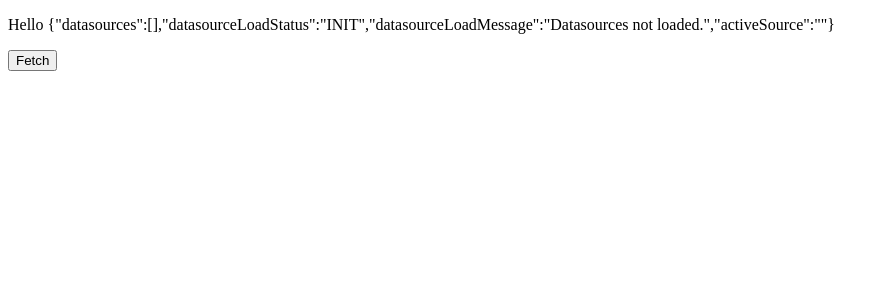
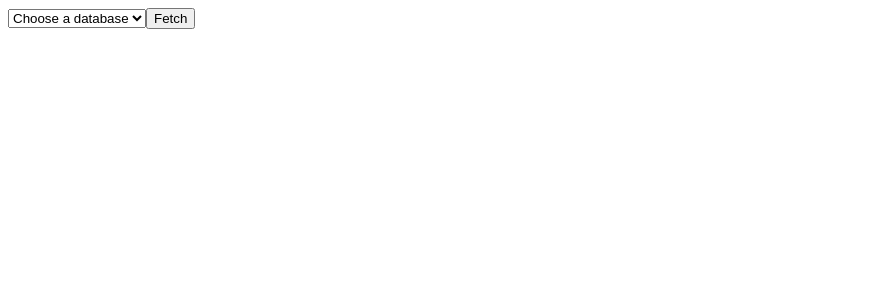
Before and after one commit to arvind0598/x-client-revamp, a React (Vite) app: page / in a window 1280 px wide. Shown: the top 300 px of the page, without its empty margins (0-889 px from the left). Built offline with nearby package versions, Linux system fonts and the light colour scheme.

Commit message:
can now choose active database

```diff
--- a/src/components/app/app.tsx
+++ b/src/components/app/app.tsx
@@ -1,33 +1,11 @@
 import React, { ReactElement } from 'react';
 import { connect } from 'react-redux';
-import { StoreType } from '../../models/app/store';
-import { apiDatabaseFetch } from '../../store/api/database/dispatchers';
+import Sidebar from '../sidebar/sidebar';
 
-type StoreProps = {
-  name: string;
-};
-
-type DispatchProps = {
-  clickHandler: Function;
-}
-
-type Props = StoreProps & DispatchProps;
-
-const AppComponent = ({ name, clickHandler }: Props): ReactElement => (
-  <div>
-    <p>Hello { name }</p>
-    <button type="button" onClick={(): void => clickHandler()}> Fetch </button>
-  </div>
+const AppComponent = (): ReactElement => (
+  <Sidebar />
 );
 
-const mapStateToProps = ({ datasourceData }: StoreType): StoreProps => ({
-  name: JSON.stringify(datasourceData),
-});
-
-const mapDispatchToProps = (dispatch) => ({
-  clickHandler: () => dispatch(apiDatabaseFetch()),
-});
-
-const App = connect(mapStateToProps, mapDispatchToProps)(AppComponent);
+const App = connect(null, null)(AppComponent);
 
 export default App;
--- /dev/null
+++ b/src/components/sidebar/sidebar.tsx
@@ -0,0 +1,55 @@
+import React, { ReactElement, useState } from 'react';
+import { connect } from 'react-redux';
+import { StoreType } from '../../models/app/store';
+import { apiDatabaseChoose } from '../../store/api/database/dispatchers';
+
+type StoreProps = {
+  datasources: string[];
+};
+
+type DispatchProps = {
+  clickHandler: Function;
+}
+
+type Props = StoreProps & DispatchProps;
+
+const createOption = (option: string, index: number): ReactElement => (
+  <option key={index} value={option}>{ option }</option>
+);
+
+const SidebarComponent = ({ datasources, clickHandler }: Props): ReactElement => {
+  const [datasource, setDatasource] = useState('');
+
+  const changeHandler = (event: React.ChangeEvent<HTMLSelectElement>): void => {
+    const selectedSource = event.target.value;
+    setDatasource(selectedSource);
+  };
+
+  return (
+    <div>
+      <select
+        onChange={(event: React.ChangeEvent<HTMLSelectElement>): void => changeHandler(event)}
+      >
+        <option selected disabled> Choose a database</option>
+        {
+          datasources.map(createOption)
+        }
+      </select>
+      <button type="button" onClick={(): void => clickHandler(datasource)}> Fetch </button>
+    </div>
+  );
+};
+
+const mapStateToProps = ({ datasourceData }: StoreType): StoreProps => ({
+  datasources: datasourceData.datasources,
+});
+
+const mapDispatchToProps = (dispatch) => ({
+  clickHandler: (name: string): void => {
+    if (name !== '') dispatch(apiDatabaseChoose(name));
+  },
+});
+
+const Sidebar = connect(mapStateToProps, mapDispatchToProps)(SidebarComponent);
+
+export default Sidebar;
--- a/src/script.tsx
+++ b/src/script.tsx
@@ -3,6 +3,7 @@ import ReactDOM from 'react-dom';
 import { Provider } from 'react-redux';
 import App from './components/app/app';
 import store from './store/root-store';
+import { apiDatabaseFetch } from './store/api/database/dispatchers';
 
 const Root = (): ReactElement => (
   <Provider store={store}>
@@ -10,4 +11,6 @@ const Root = (): ReactElement => (
   </Provider>
 );
 
+store.dispatch(apiDatabaseFetch());
+
 ReactDOM.render(<Root />, document.getElementById('root'));
```
